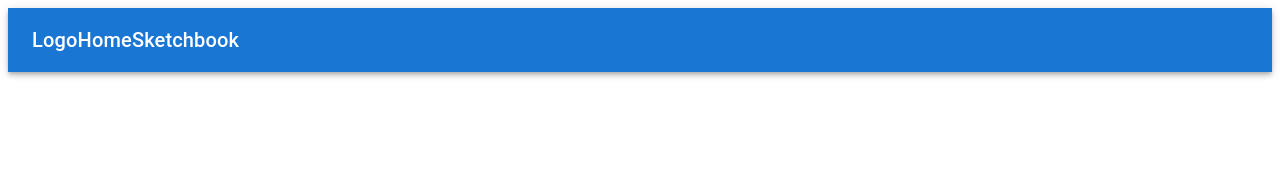
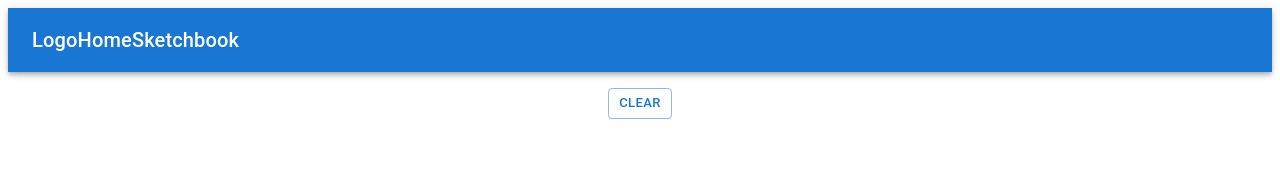
Before and after one commit to WikiPortal/DoodleCollab, a React (Vite) app: page /sketchbook in a window 1280 px wide. Shown: the top 178 px of the page. Built offline with nearby package versions, Linux system fonts and the light colour scheme.

Commit message:
fix: added clear button

```diff
--- a/src/pages/Sketchbook/Sketchbook.jsx
+++ b/src/pages/Sketchbook/Sketchbook.jsx
@@ -1,5 +1,6 @@
 import React, { useRef, useState } from "react";
 import { Stage, Layer, Line } from "react-konva";
+import { Stack, Button } from "@mui/material";
 import Navbar from "../../constants/Navbar/Navbar";
 
 const Sketchbook = () => {
@@ -29,6 +30,19 @@ const Sketchbook = () => {
   return (
     <>
       <Navbar />
+
+      <Stack
+        direction="row"
+        justifyContent="center"
+        alignItems="center"
+        mt="1rem"
+        spacing={2}
+      >
+        <Button variant="outlined" size="small" onClick={() => setLines([])}>
+          Clear
+        </Button>
+      </Stack>
+
       <Stage
         width={window.innerWidth}
         height={window.innerHeight}
```
